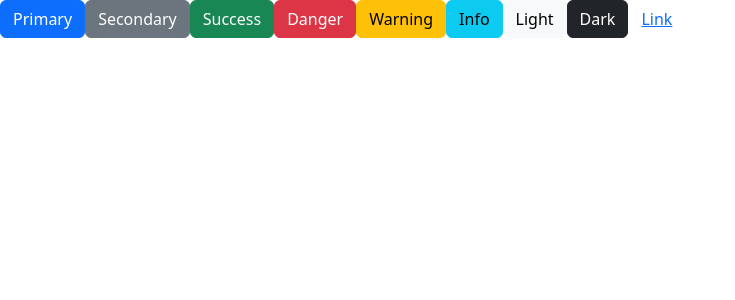
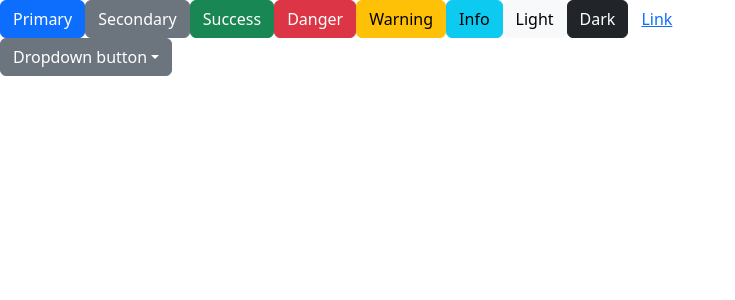
Before and after one commit to fajarradif/news-uasradif, a React (Vite) app: page / in a window 1280 px wide. Shown: the top 300 px of the page, without its empty margins (0-735 px from the left). Built offline with nearby package versions, Linux system fonts and the light colour scheme.

Commit message:
commit kedua

```diff
--- a/src/App.jsx
+++ b/src/App.jsx
@@ -11,6 +11,16 @@
 <button type="button" className="btn btn-dark">Dark</button>
 
 <button type="button" className="btn btn-link">Link</button>
+<div className="dropdown">
+  <button className="btn btn-secondary dropdown-toggle" type="button" data-bs-toggle="dropdown" aria-expanded="false">
+    Dropdown button
+  </button>
+  <ul className="dropdown-menu">
+    <li><a className="dropdown-item" href="#">Action</a></li>
+    <li><a className="dropdown-item" href="#">Another action</a></li>
+    <li><a className="dropdown-item" href="#">Something else here</a></li>
+  </ul>
+</div>
     </div>
   )
 }
```
